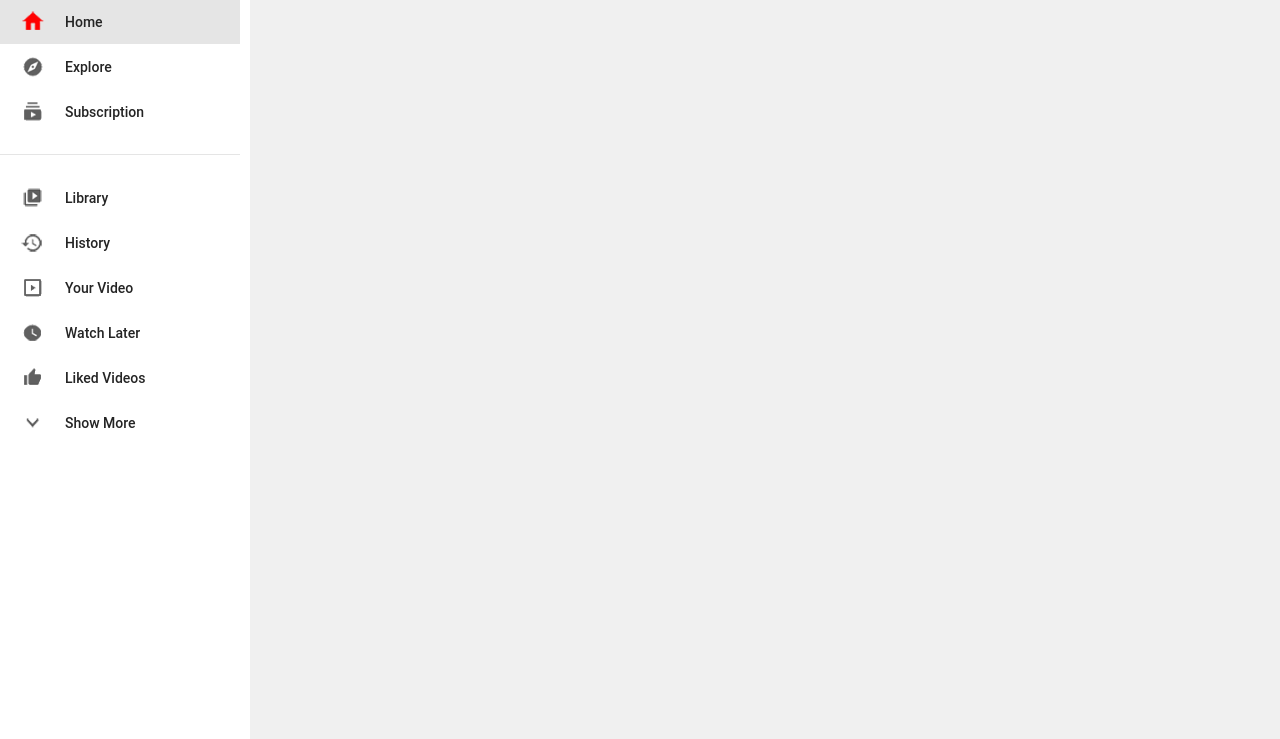
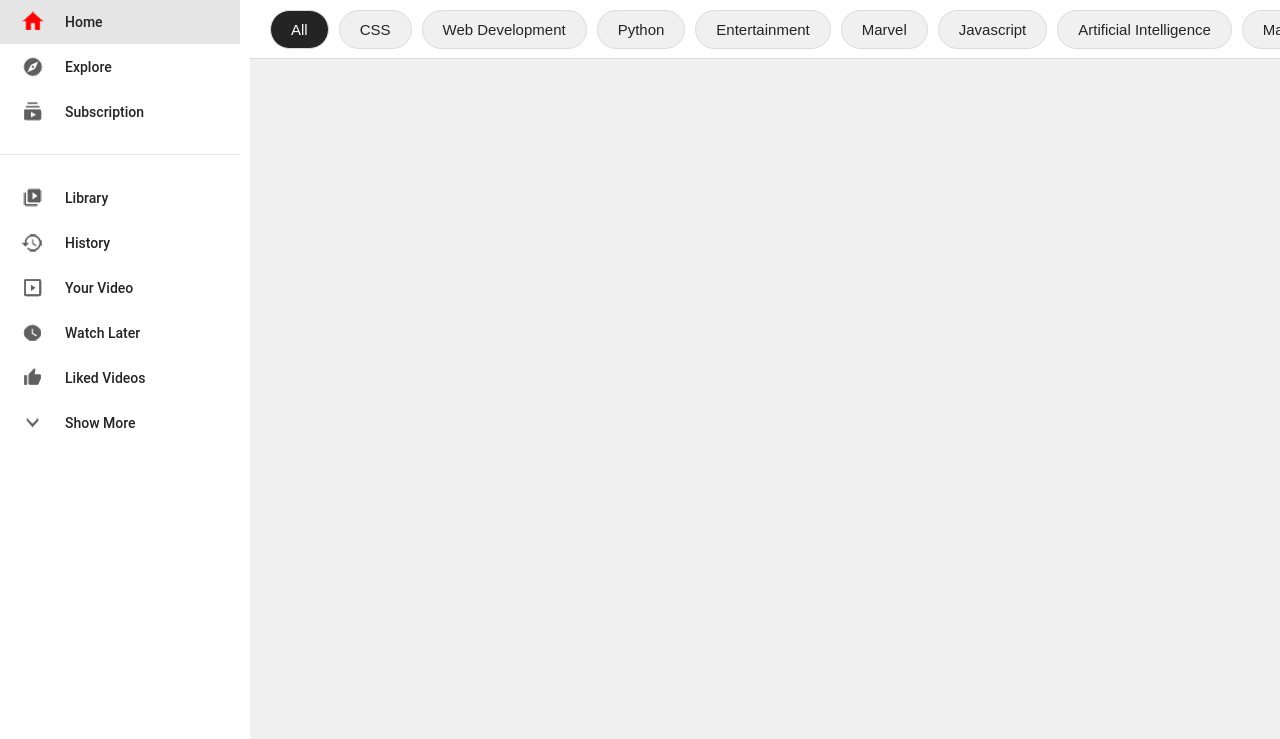
Before and after one commit to mikelambo7/YoutubeClone, a plain HTML site: page HTML File.html in a window 1280 px wide. Shown: the part 61-800 px from the top of the page. Drawn offline with Linux system fonts and the light colour scheme.

Commit message:
second commit

```diff
--- a/HTML File.html
+++ b/HTML File.html
@@ -46,6 +46,23 @@
     </div>
 
 <!--    filters-->
+    <div class="filters">
+    <button class="filter-options active">all</button>
+    <button class="filter-options">CSS</button>
+    <button class="filter-options">web development</button>
+    <button class="filter-options">python</button>
+    <button class="filter-options">entertainment</button>
+    <button class="filter-options">marvel</button>
+    <button class="filter-options">javascript</button>
+    <button class="filter-options">artificial intelligence</button>
+    <button class="filter-options">machine learning</button>
+    <button class="filter-options">trending</button>
+    </div>
+
+<!--    videos-->
+    <div class="video-container">
+
+    </div>
 
     <script src="app.js"></script>
 
--- a/style.css
+++ b/style.css
@@ -153,3 +153,43 @@ body{
     border-bottom: 1px solid rgba(0, 0, 0, 0.1);
     margin: 20px 0;
 }
+
+/* filter */
+
+.filters{
+    position: fixed;
+    left: 250px;
+    top: 60px;
+    width: calc(100% - 250px);
+    height: 60px;
+    background: #fff;
+    border-top: 1px solid #dbdbdb;
+    border-bottom: 1px solid #dbdbdb;
+    padding: 0 20px;
+    display: flex;
+    align-items: center;
+    overflow-x: auto;
+    overflow-y: hidden;
+}
+
+.filters::-webkit-scrollbar{
+    display: none;
+}
+
+.filter-options{
+    flex: 0 0 auto;
+    padding: 10px 20px;
+    border-radius: 50px;
+    background: #f0f0f0;
+    border: 1px solid #dbdbdb;
+    text-transform: capitalize;
+    margin-right: 10px;
+    color: #242424;
+    font-size: 15px;
+    cursor: pointer;
+}
+
+.filter-options.active{
+    color: #fff;
+    background: #242424
+}
```
